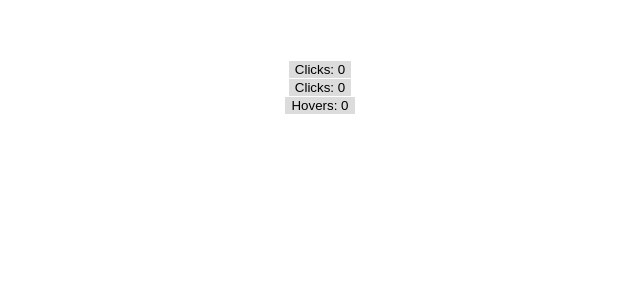
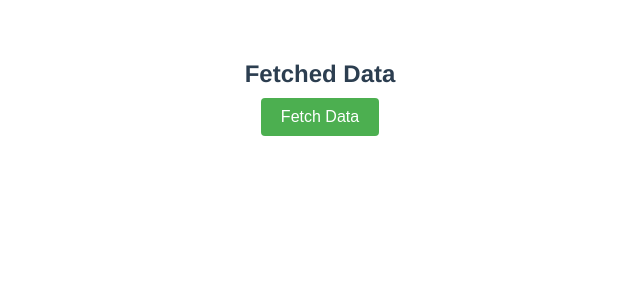
Before and after one commit to kirankumarkommu007/vuejs, a Vue app: page / in a window 1280 px wide. Shown: the top 300 px of the page, without its empty margins (320-960 px from the left). Built offline with nearby package versions, Linux system fonts and the light colour scheme.

Commit message:
data fetching using axios

```diff
--- a/package.json
+++ b/package.json
@@ -8,6 +8,7 @@
     "lint": "vue-cli-service lint"
   },
   "dependencies": {
+    "axios": "^1.7.3",
     "core-js": "^3.8.3",
     "vue": "^3.2.13"
   },
--- a/src/App.vue
+++ b/src/App.vue
@@ -1,23 +1,13 @@
 <template>
-  <div>
-  <SimpleCounterComposition />
-  <br>
-<ClickCounterComposition />
-<br>
-<HoverCounterComposition />
-</div>
+ <FetchDataComponent />
 </template>
 
 <script>
-import ClickCounterComposition from './components/ClickCounterComposition.vue';
-import HoverCounterComposition from './components/HoverCounterComposition.vue'
-import SimpleCounterComposition from './components/SimpleCounterComposition.vue';
+import FetchDataComponent from './components/FetchDataComponent.vue'
 export default {
   name: 'App',
   components: {
-    ClickCounterComposition,
-    HoverCounterComposition,
-    SimpleCounterComposition
+    FetchDataComponent
   }
 }
 </script>
--- a/src/components/ClickCounter.vue
+++ /dev/null
@@ -1,18 +0,0 @@
-<!-- src/components/ClickCounter.vue -->
-<template>
-    <button @click="increment">Clicks: {{ count }}</button>
-  </template>
-
-  <script>
-  import counterMixin from '@/mixins/counterMixin';
-
-  export default {
-    name:'ClickCounter',
-    mixins: [counterMixin]
-  };
-  </script>
-  <style >
-  button {
-    background: gainsboro;
-  }
-  </style>
--- a/src/components/ClickCounterComposition.vue
+++ /dev/null
@@ -1,26 +0,0 @@
-<!-- src/components/ClickCounter.vue -->
-<template>
-  <button class="button" @click="increment">Clicks: {{ count }}</button>
-</template>
-
-<script>
-import { useCounter } from './composables/useCounter';
-
-export default {
-  name: 'ClickCounterComposition',
-  setup() {
-    const { count, increment } = useCounter();
-    return {
-      count,
-      increment
-    };
-  }
-};
-</script>
-
-<style>
-button {
-  background:green;
-  border-style: none;
-}
-</style>
--- /dev/null
+++ b/src/components/FetchDataComponent.vue
@@ -0,0 +1,71 @@
+<template>
+    <div>
+      <h1>Fetched Data</h1>
+      <button @click="fetchData">Fetch Data</button>
+      <ul>
+        <li v-for="item in items" :key="item.id">{{ item.title }}</li>
+      </ul>
+      <div v-if="loading">Loading...</div>
+    </div>
+  </template>
+
+  <script>
+  import axios from 'axios';
+
+  export default {
+    name: 'FetchDataComponent',
+    data() {
+      return {
+        items: [],
+        loading: false,
+      };
+    },
+    methods: {
+      fetchData() {
+        this.loading = true;
+
+        axios.get('https://jsonplaceholder.typicode.com/posts')
+          .then(response => {
+            this.items = response.data;
+          })
+          .finally(() => {
+            this.loading = false;
+          });
+      },
+    },
+  };
+  </script>
+
+  <style>
+  h1 {
+    font-size: 24px;
+    margin-bottom: 10px;
+  }
+
+  button {
+    margin-bottom: 10px;
+    padding: 10px 20px;
+    font-size: 16px;
+    cursor: pointer;
+    background-color: #4CAF50;
+    color: white;
+    border: none;
+    border-radius: 4px;
+  }
+
+  button:hover {
+    background-color: #45a049;
+  }
+
+  ul {
+    list-style-type: none;
+    padding: 0;
+  }
+
+  li {
+    background: #f9f9f9;
+    margin: 5px 0;
+    padding: 10px;
+    border: 1px solid #ddd;
+  }
+  </style>
--- a/src/components/HoverCounter.vue
+++ /dev/null
@@ -1,19 +0,0 @@
-<!-- src/components/HoverCounter.vue -->
-<template>
-    <div @mouseover="increment">Hovers: {{ count }}</div>
-  </template>
-
-  <script>
-  import counterMixin from '@/mixins/counterMixin';
-
-  export default {
-    name:'HoverCounter',
-    mixins: [counterMixin]
-  };
-  </script>
-
-  <style >
-  div {
-    background: gainsboro;
-  }
-  </style>
--- a/src/components/HoverCounterComposition.vue
+++ /dev/null
@@ -1,25 +0,0 @@
-<!-- src/components/HoverCounterComposition.vue -->
-<template>
-  <button @mouseover="increment">Hovers: {{ count }}</button>
-</template>
-
-<script>
-import { useCounter } from './composables/useCounter';
-
-export default {
-  name: 'HoverCounterComposition',
-  setup() {
-    const { count, increment } = useCounter();
-    return {
-      count,
-      increment
-    };
-  }
-};
-</script>
-
-<style>
-button {
-  background: gainsboro;
-}
-</style>
--- a/src/components/SimpleCounter.vue
+++ /dev/null
@@ -1,27 +0,0 @@
-<!-- src/components/ClickCounter.vue -->
-<template>
-    <button @click="increment">Clicks: {{ count }}</button>
-  </template>
-
-  <script>
-
-  export default {
-    name:'SimpleCounter',
-    data(){
-        return {
-            count : 0
-        }
-    },
-    methods:{
-        increment(){
-            this.count +=1
-        }
-    }
-  };
-  </script>
-
-<style >
-  button {
-    background: gainsboro;
-  }
-  </style>
--- a/src/components/SimpleCounterComposition.vue
+++ /dev/null
@@ -1,30 +0,0 @@
-<!-- src/components/SimpleCounter.vue -->
-<template>
-  <button @click="increment">Clicks: {{ count }}</button>
-</template>
-
-<script>
-import { ref } from 'vue';
-
-export default {
-  name: 'SimpleCounterComposition',
-  setup() {
-    const count = ref(0);
-
-    function increment() {
-      count.value++;
-    }
-
-    return {
-      count,
-      increment
-    };
-  }
-};
-</script>
-
-<style>
-button {
-  background: gainsboro;
-}
-</style>
--- a/src/components/composables/useCounter.js
+++ /dev/null
@@ -1,15 +0,0 @@
-// src/composables/useCounter.js
-import { ref } from 'vue';
-
-export function useCounter() {
-  const count = ref(0);
-
-  function increment() {
-    count.value++;
-  }
-
-  return {
-    count,
-    increment
-  };
-}
```
Also changed, not shown: src/mixins/counterMixin.js (deleted, +0 -12 lines), 1 other file (tests, documents, lock files or other folders).
